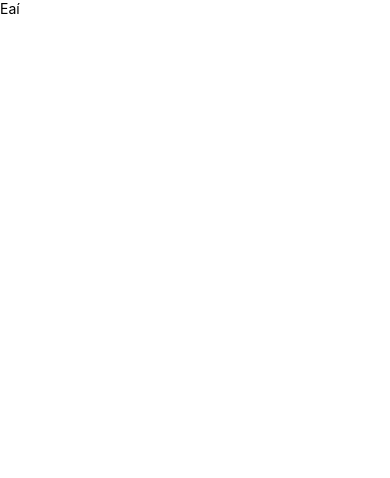
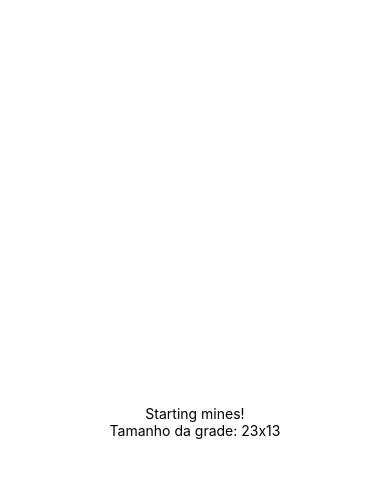
Before and after one commit to leandrocodes/minesweeper-game, a React Native app: screen / in a window 390 px wide. Shown: the top 478 px of the page. Built offline with nearby package versions, Linux system fonts and the light colour scheme.

Commit message:
grid params

```diff
--- a/src/screens/Home.js
+++ b/src/screens/Home.js
@@ -1,14 +1,21 @@
 import React from 'react'
 import { View, Text, StyleSheet, Platform, StatusBar } from 'react-native'
+import params from '../params'
 
 export default () => (
   <View style={styles.view}>
-    <Text>Eaí</Text>
+    <Text style={styles.welcome}>Starting mines!</Text>
+    <Text style={styles.instructions}>
+      Tamanho da grade: {params.getRowsAmount()}x{params.getColumnsAmount()}
+    </Text>
   </View>
 )
 
 const styles = StyleSheet.create({
   view: {
-    paddingTop: Platform.OS === 'android' ? StatusBar.currentHeight : 0
+    paddingTop: Platform.OS === 'android' ? StatusBar.currentHeight : 0,
+    flex: 1,
+    alignItems: 'center',
+    justifyContent: 'center'
   }
 })
```
Also changed, not shown: src/components/Field.js (added).
